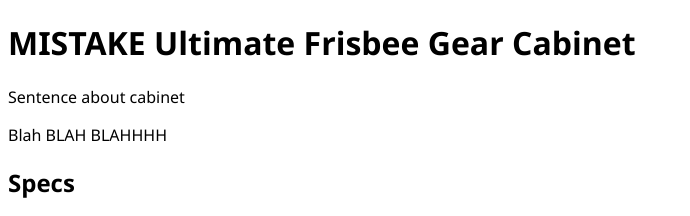
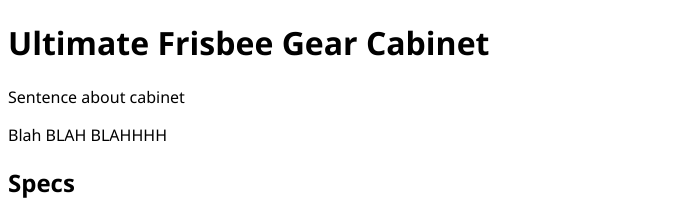
Before and after one commit to Kirbybwch/portfolio, a plain HTML site: page index.html in a window 1280 px wide. Shown: the top 216 px of the page, without its empty margins (0-690 px from the left). Drawn offline with Linux system fonts and the light colour scheme.

Commit message:
Revert "Intentional mistake"
This reverts commit 63e00109b44bc558cefaa5f3f1f6ad7e213ae6a6.

```diff
--- a/index.html
+++ b/index.html
@@ -14,7 +14,7 @@
 
 <body>
 
-    <h1>MISTAKE Ultimate Frisbee Gear Cabinet</h1>
+    <h1>Ultimate Frisbee Gear Cabinet</h1>
 
     <p>Sentence about cabinet</p>
     <p>Blah BLAH BLAHHHH</p>
```
